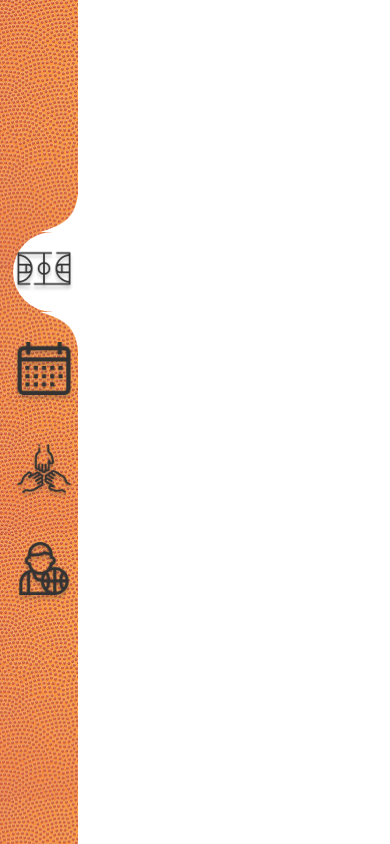
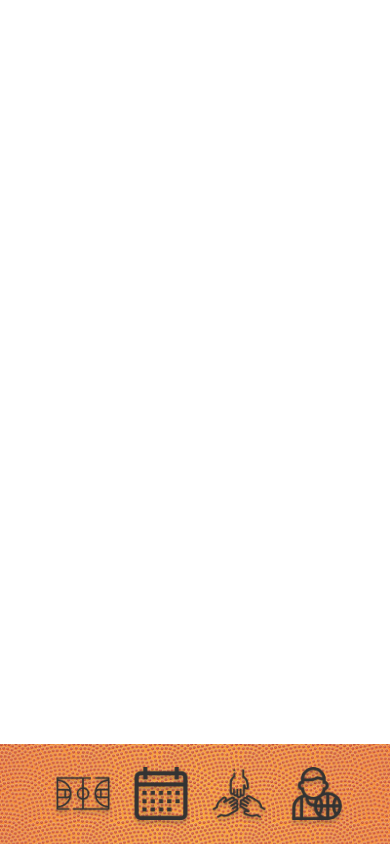
Before and after one commit to Arkistos/stat-manager, a React (Create React App) app: page / in a window 390 px wide. Built offline with nearby package versions, Linux system fonts and the light colour scheme.

Commit message:
bottom panel for small device

```diff
--- a/src/NavigationButton.js
+++ b/src/NavigationButton.js
@@ -57,7 +57,8 @@ export default class NavigationButton extends React.Component{
         const buttonImageStyle = {
             width: "60px",
             height: "60px",
-            marginLeft: "10px"
+            marginLeft: "10px",
+            marginTop: "5px"
         };
 
 
--- a/src/NavigationPanel.js
+++ b/src/NavigationPanel.js
@@ -32,9 +32,10 @@ export default class NavigationPanel extends React.Component{
 
 
     render(){
-        console.log(window.innerWidth);
 
         const buttons = ["Home", "Calendar", "Teams", "Player"];
+
+        const bottomPanelSize = 100
 
         var screen = {
             width: window.innerWidth,
@@ -42,17 +43,17 @@ export default class NavigationPanel extends React.Component{
         }
 
         var panelStyle = {
-            height: screen.height,
-            width: screen.width/5,
+            height: screen.width>500?screen.height:bottomPanelSize,
+            width: screen.width>500?screen.width/5:window.innerWidth,
             position: "fixed",
-            top:"0",
+            top:screen.width>500?"0":screen.height-bottomPanelSize,
             left: "0",
             backgroundImage: `url(${basketballTexture})`,
-            backgroundSize: 400,
+            backgroundSize: screen.width>500?'400px':screen.width,
             backgroundRepeat: "repeat-y",
             opacity: "0.8",
             display: "flex",
-            flexDirection: 'column',
+            flexDirection: screen.width>500?'column':'row',
             justifyContent: "center",
             alignItems:"end"
         }
```
